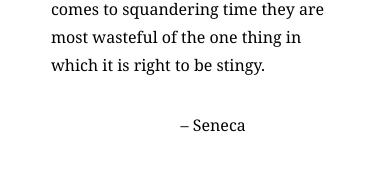
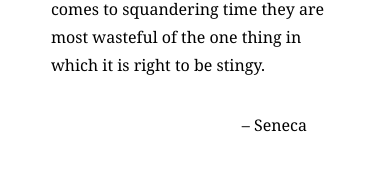
Before and after one commit to harleyjwilson/the-stoa, a plain HTML site: page index.html in a window 390 px wide. Shown: the part 186-375 px from the top of the page. Drawn offline with Linux system fonts and the light colour scheme.

Commit message:
Update quote author styling

```diff
--- a/css/style.css
+++ b/css/style.css
@@ -122,8 +122,8 @@ hr {
 }
 
 #quote-author {
-    padding-top: 2rem;
-    padding-left: 70%;
+    padding: 2rem 4rem 0 0;
+    float: right;
 }
 
 #button-refresh {
@@ -174,7 +174,7 @@ hr {
     }
 
     #quote-author {
-        padding-left: 60%;
+        padding-right: 2rem;
     }
 }
 
@@ -202,6 +202,6 @@ hr {
     }
 
     #quote-author {
-        padding-left: 45%;
+        padding-right: 2rem;
     }
 }
```
